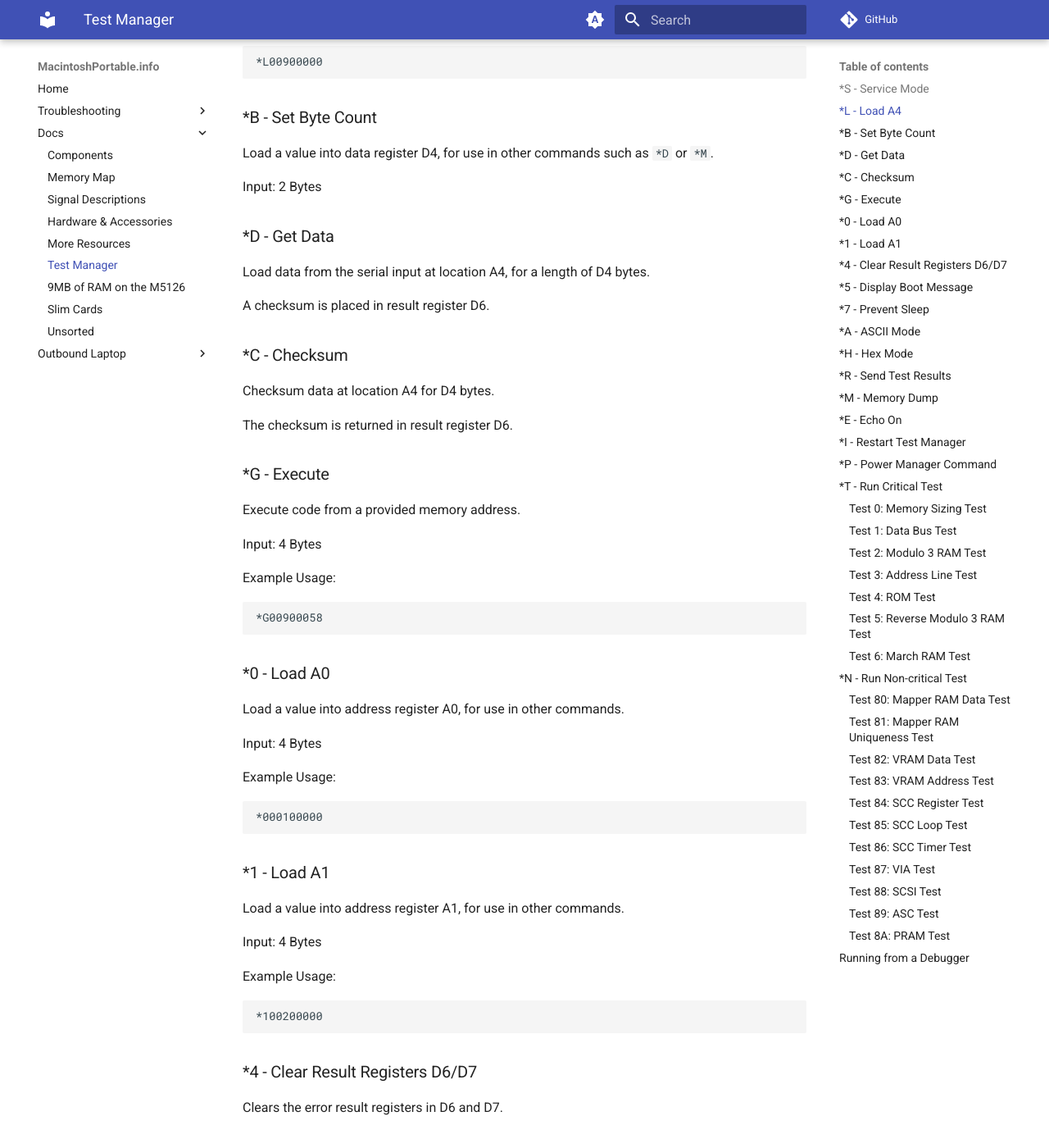
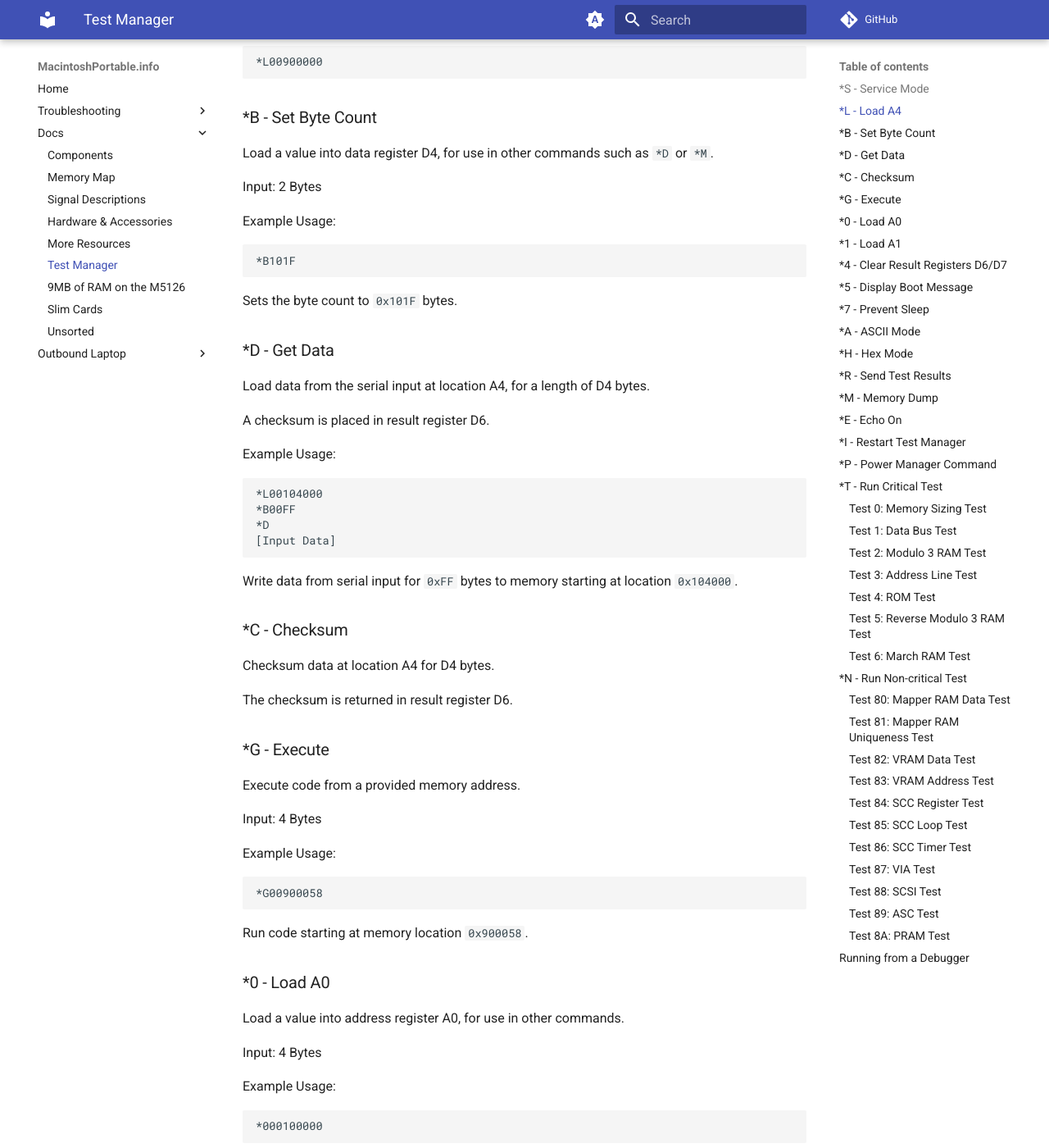
Before and after one commit to rezafouladian/MacintoshPortable, an MkDocs documentation site: the page built from docs/TestManager.md, in a window 1280 px wide and 1400 px high, scrolled down 760 px. Shown: the whole window at 82% size. Built offline with MkDocs 1.6.1 and Material for MkDocs 9.7.7, drawn with Linux system fonts in a browser that asks for light colours; comment, search, counter and statistics services are not loaded.

Commit message:
Add more test manager notes

````diff
--- a/docs/TestManager.md
+++ b/docs/TestManager.md
@@ -31,11 +31,26 @@ Load a value into data register D4, for use in other commands such as `*D` or `*
 
 Input: 2 Bytes
 
+Example Usage:
+```
+*B101F
+```
+Sets the byte count to `0x101F` bytes.
+
 ### *D - Get Data
 
 Load data from the serial input at location A4, for a length of D4 bytes.
 
 A checksum is placed in result register D6.
+
+Example Usage:
+```
+*L00104000
+*B00FF
+*D
+[Input Data]
+```
+Write data from serial input for `0xFF` bytes to memory starting at location `0x104000`.
 
 ### *C - Checksum
 
@@ -53,6 +68,7 @@ Example Usage:
 ```
 *G00900058
 ```
+Run code starting at memory location `0x900058`.
 
 ### *0 - Load A0
 
````
